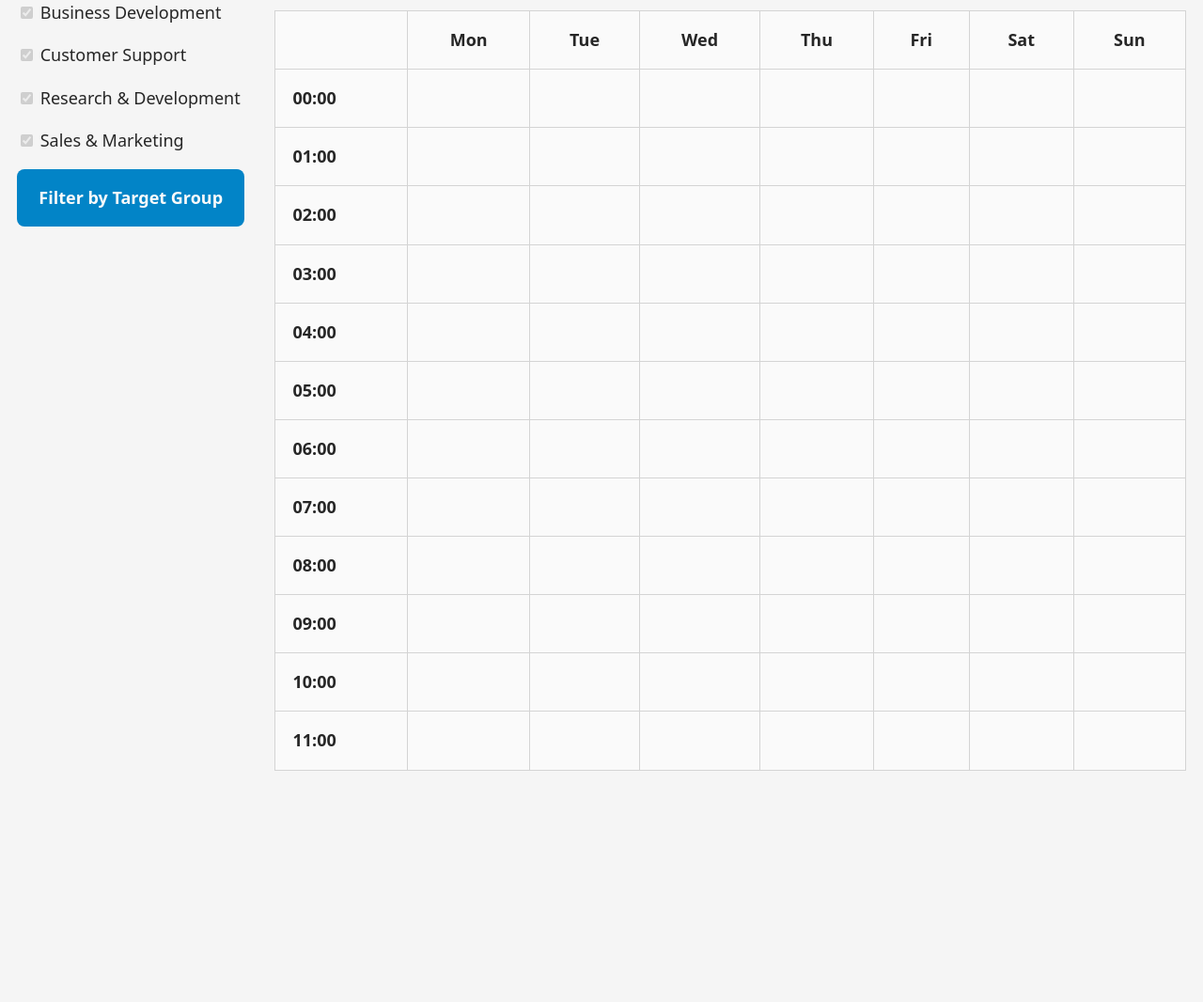
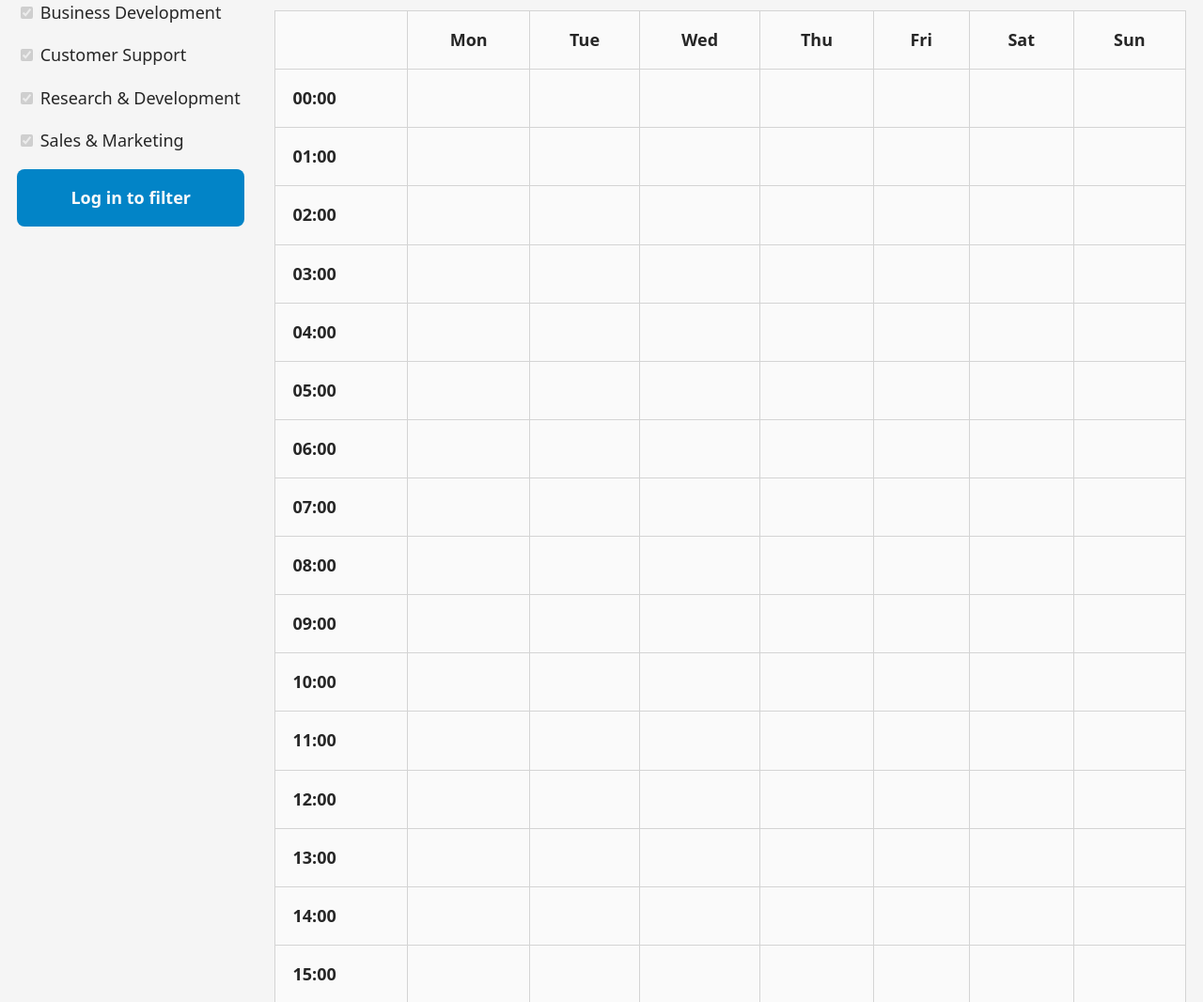
Before and after one commit to webtech-ov65/Webtech-ov65, a PHP site: page / in a window 1280 px wide. Shown: the part 164-1230 px from the top of the page at 94% size. Run offline with PHP 8.4, Linux system fonts and the light colour scheme; data that the repository does not hold is empty.

Commit message:
Revert "Filter knop"
This reverts commit 852efb8911a3bade1929060a64e7023569746ec0.

```diff
--- a/public/index.php
+++ b/public/index.php
@@ -27,7 +27,7 @@ $target_groups = ['Business Development', 'Customer Support', 'Research & Develo
             }
             ?>
 
-            <a class="button" href="log-in.php">Filter by Target Group</a>
+            <a class="button" href="log-in.php">Log in to filter</a>
         </form>
     </div>
 
@@ -35,7 +35,7 @@ $target_groups = ['Business Development', 'Customer Support', 'Research & Develo
         <header>
             <h1><?= date('F Y'); ?></h1>
         </header>
-        <div class="table">
+
         <table>
             <thead>
                 <tr>
@@ -76,7 +76,6 @@ $target_groups = ['Business Development', 'Customer Support', 'Research & Develo
         </table>
     </div>
 </div>
-</div>
 
 <div class="flex-x">
     <section class="card width-50">
--- a/public/style.css
+++ b/public/style.css
@@ -77,12 +77,6 @@ p { margin: 0; }
 table {
     border-collapse: collapse;
     width: 100%;
-}
-
-.table {
-    overflow-y: scroll;
-    height: 50%;
-    display: block;
 }
 
 tbody th {
```
Lines whose indentation alone changed are shown as unchanged.
